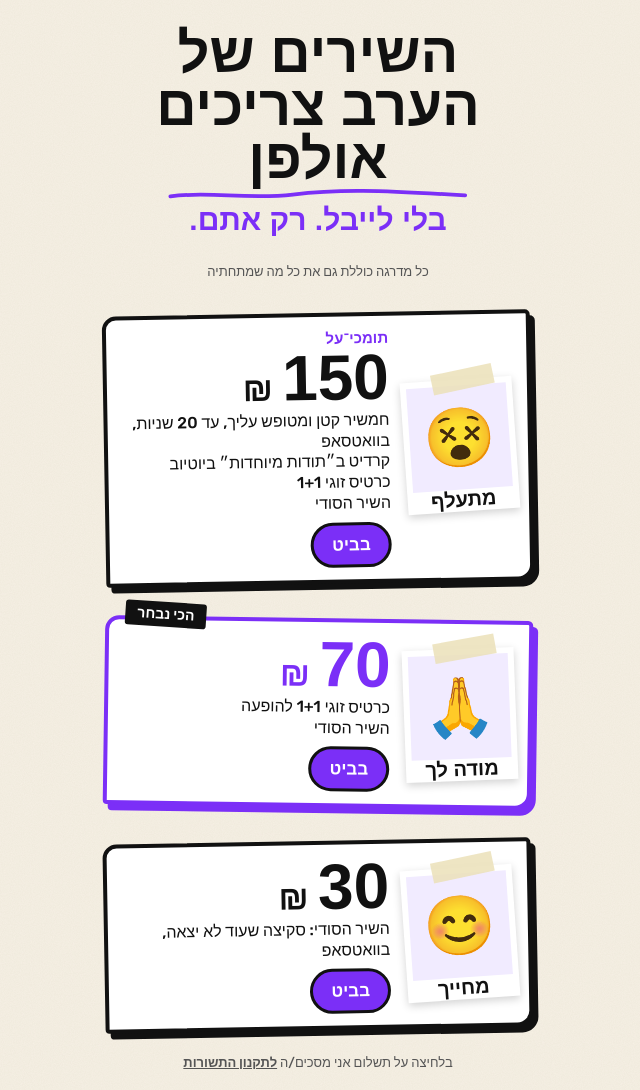
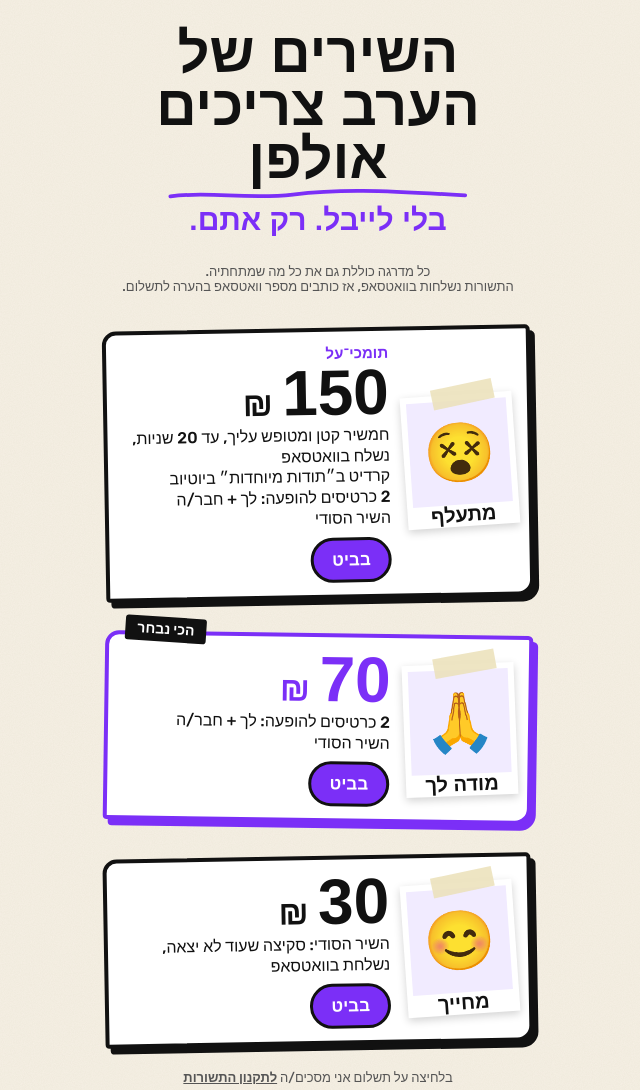
Before and after one commit to Talsudae/talsudae.github.io, a plain HTML site: page index.html in a window 1280 px wide. Shown: the top 1090 px of the page, without its empty margins (322-962 px from the left). Drawn offline with Linux system fonts and the light colour scheme; a web font is replaced by a local one.

Commit message:
ניסוח ברור לכרטיסים + בקשת מספר וואטסאפ בולטת
Co-Authored-By: Claude Opus 5.5 <noreply@anthropic.com>
Claude-Session: https://claude.ai/code/session_0128NGJCQcCiu9A3cSHRLZra

```diff
--- a/index.html
+++ b/index.html
@@ -33,11 +33,11 @@ const SETTINGS = {
   // gifts = שורות התשורה. הסדר כאן = הסדר בדף. name ריק = בלי כותרת.
   tiers: [
     { price: 150, photo: "photo-150.jpg", emoji: "😵", face: "מתעלף",  name: "תומכי־על",
-      gifts: ["חמשיר קטן ומטופש עליך, עד 20 שניות, בוואטסאפ", "קרדיט ב״תודות מיוחדות״ ביוטיוב", "כרטיס זוגי 1+1", "השיר הסודי"], best: false },
+      gifts: ["חמשיר קטן ומטופש עליך, עד 20 שניות, נשלח בוואטסאפ", "קרדיט ב״תודות מיוחדות״ ביוטיוב", "2 כרטיסים להופעה: לך + חבר/ה", "השיר הסודי"], best: false },
     { price: 70,  photo: "photo-70.jpg",  emoji: "🙏", face: "מודה לך", name: "",
-      gifts: ["כרטיס זוגי 1+1 להופעה", "השיר הסודי"], best: true },
+      gifts: ["2 כרטיסים להופעה: לך + חבר/ה", "השיר הסודי"], best: true },
     { price: 30,  photo: "photo-30.jpg",  emoji: "😊", face: "מחייך",  name: "",
-      gifts: ["השיר הסודי: סקיצה שעוד לא יצאה, בוואטסאפ"], best: false }
+      gifts: ["השיר הסודי: סקיצה שעוד לא יצאה, נשלחת בוואטסאפ"], best: false }
   ]
 };
 </script>
@@ -131,7 +131,7 @@ function track(ev, data){ try { if (window.fbq) fbq('track', ev, data); } catch(
   <p class="sub k" id="subtitle"></p>
 
   <main>
-  <p class="incl">כל מדרגה כוללת גם את כל מה שמתחתיה</p>
+  <p class="incl">כל מדרגה כוללת גם את כל מה שמתחתיה.<br>התשורות נשלחות בוואטסאפ, אז כותבים מספר וואטסאפ בהערה לתשלום.</p>
   <div id="tiers" role="list"></div>
 
   <p class="agree">בלחיצה על תשלום אני מסכים/ה <a href="#terms" class="toTerms">לתקנון התשורות</a></p>
@@ -152,8 +152,8 @@ function track(ev, data){ try { if (window.fbq) fbq('track', ev, data); } catch(
       <h2>השיר הסודי</h2>
       <p>סקיצה של שיר שעוד לא יצא, נשלחת בוואטסאפ תוך 14 יום מהתשלום. היא לשימוש אישי בלבד: אין להפיץ אותה, להעלות לרשת או להעביר הלאה. הגרסה שתצא בסוף עשויה להיות שונה.</p>
 
-      <h2>כרטיס זוגי (1+1)</h2>
-      <p>כניסה לשני אנשים להופעה אחת בתשלום של טל, לבחירתך, במהלך שנת 2027, בכפוף למקום פנוי ולתנאי המקום. מתאמים מראש בוואטסאפ. הכרטיס אינו ניתן להמרה בכסף.</p>
+      <h2>2 כרטיסים להופעה</h2>
+      <p>שני כרטיסים, לך ולמי שתבחר/י, להופעה אחת בתשלום של טל לבחירתך, במהלך שנת 2027, בכפוף למקום פנוי ולתנאי המקום. מתאמים מראש בוואטסאפ. הכרטיס אינו ניתן להמרה בכסף.</p>
 
       <h2>קרדיט ביוטיוב</h2>
       <p>השם יופיע ב״תודות מיוחדות״ ביוטיוב עם יציאת האלבום, כפי שנכתב בהערה לתשלום. לא רוצים קרדיט? כתבו בהערה ״בלי קרדיט״. מועד היציאה משוער ועשוי להשתנות. טל רשאי לבקש שם אחר במקום שם פוגעני או פרסומי.</p>
@@ -181,7 +181,7 @@ function track(ev, data){ try { if (window.fbq) fbq('track', ev, data); } catch(
 <div class="sheet" id="sheet">
   <div class="panel" role="dialog" aria-modal="true" aria-labelledby="sAmount" tabindex="-1">
     <div class="big k" id="sAmount"></div>
-    <p class="hint">את הסכום הזה מקלידים בביט,<br>ובהערה: האינסטגרם שלך + טלפון לוואטסאפ 🙏</p>
+    <p class="hint">את הסכום הזה מקלידים בביט,<br>ובהערה לתשלום כותבים:<br><b>מספר וואטסאפ + האינסטגרם שלך</b><br>(לשם נשלחות התשורות) 🙏</p>
     <div class="copy" id="sCopy"><span id="sPhone"></span><button id="sBtn" type="button">העתקה</button></div>
     <a class="open" id="sOpen">לביט ←</a>
     <p class="small" id="sName"></p>
```
